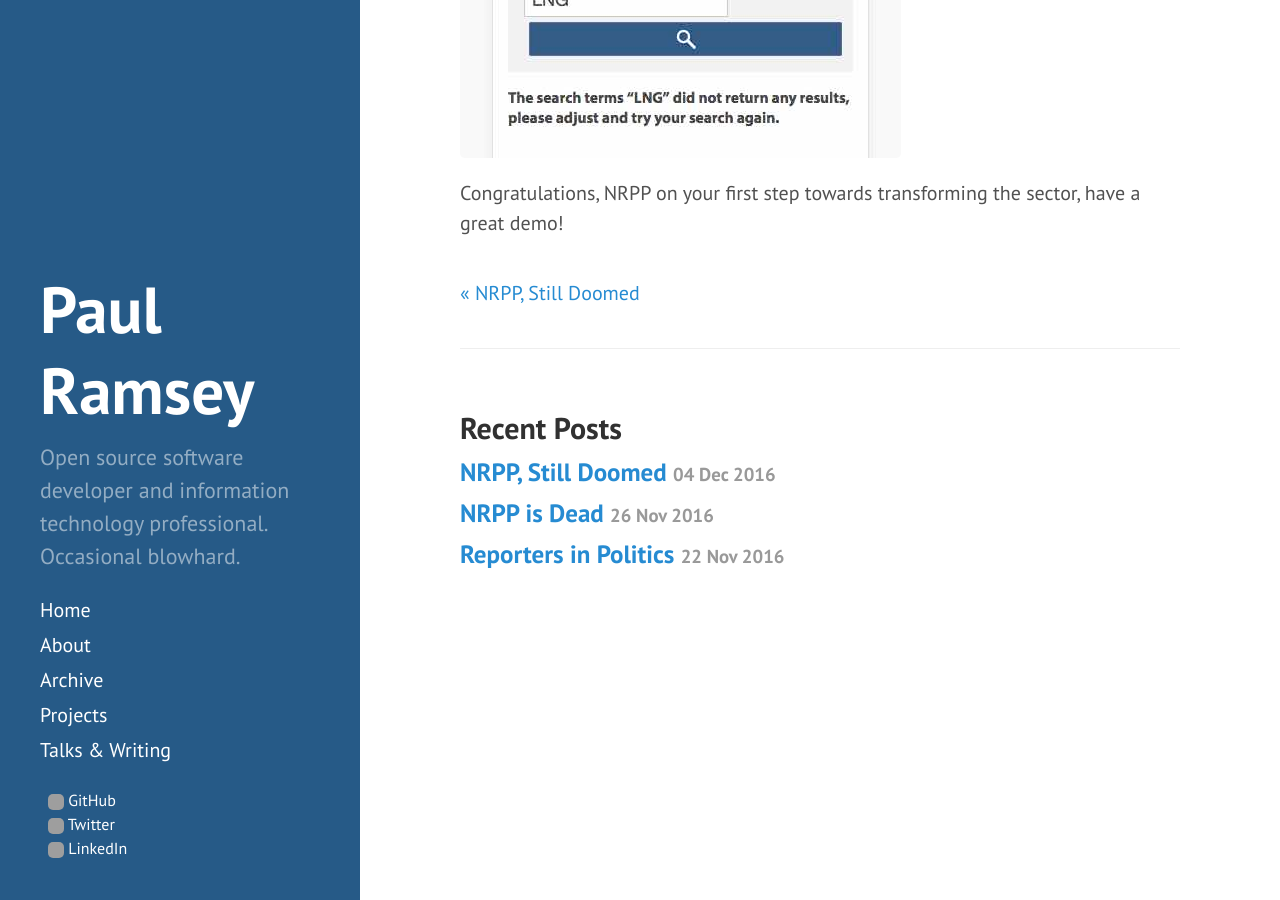
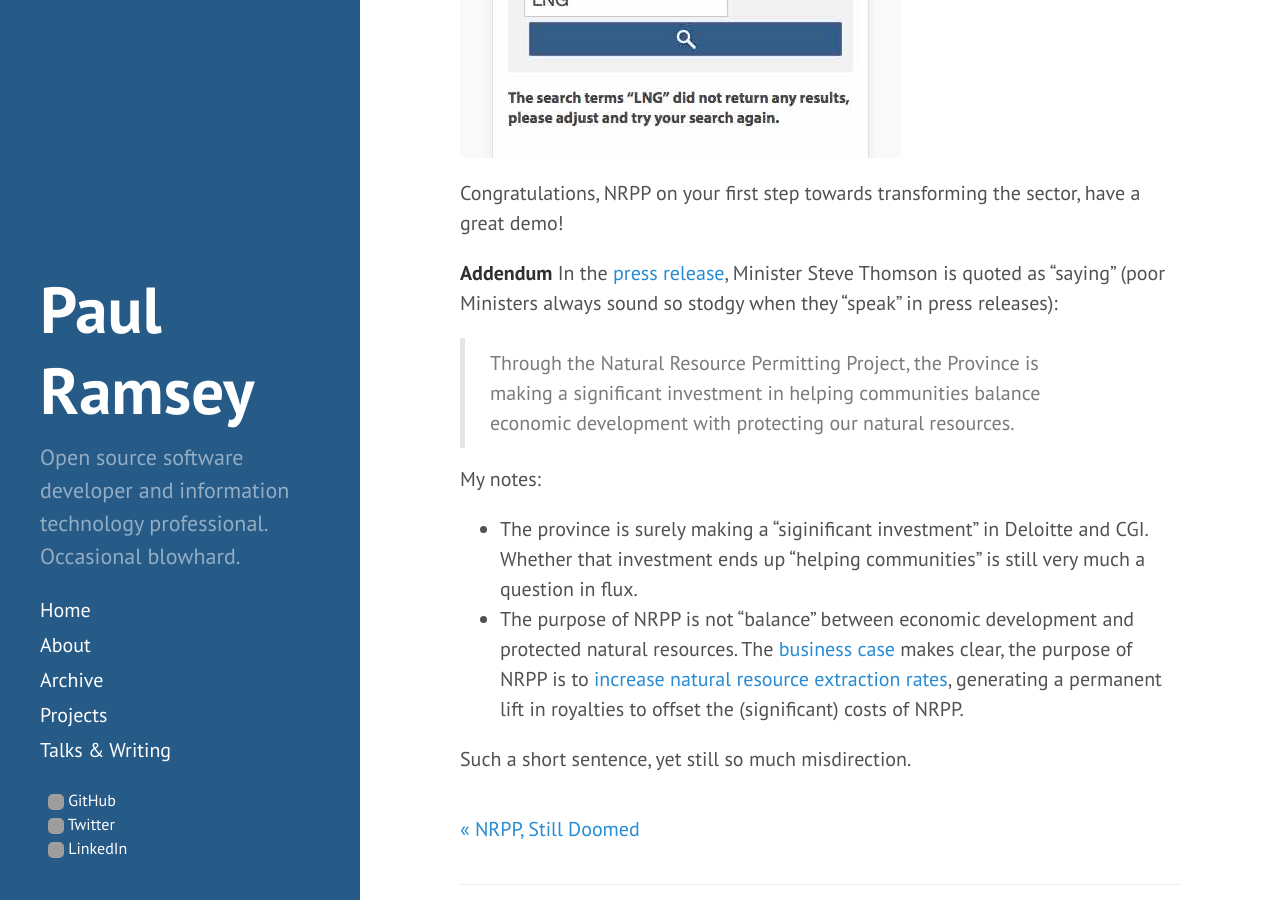
Before and after one commit to pramsey/pramsey.github.io, a Jekyll site: the page built from _posts/2016-12-07-nrpp-its-alive.md, in a window 1280 px wide and 900 px high, scrolled down 3696 px. Built offline with Jekyll 4.4.1, drawn with Linux system fonts in a browser that asks for light colours; comment, search, counter and statistics services are not loaded; grey boxes are pictures that could not be loaded.

Commit message:
Update nrpp

```diff
--- a/_posts/2016-12-07-nrpp-its-alive.md
+++ b/_posts/2016-12-07-nrpp-its-alive.md
@@ -49,3 +49,14 @@ Anyways, while she's getting her demonstration of the new [NRS Online Services w
 <img src="{{ site.images }}2016/nrpp-live-6.jpg" />
 
 Congratulations, NRPP on your first step towards transforming the sector, have a great demo!
+
+**Addendum** In the [press release](https://news.gov.bc.ca/releases/2016FLNR0292-002610?WT.cg_n=Hootsuite), Minister Steve Thomson is quoted as "saying" (poor Ministers always sound so stodgy when they "speak" in press releases):
+
+> Through the Natural Resource Permitting Project, the Province is making a significant investment in helping communities balance economic development with protecting our natural resources.
+
+My notes:
+
+* The province is surely making a "siginificant investment" in Deloitte and CGI. Whether that investment ends up "helping communities" is still very much a question in flux.
+* The purpose of NRPP is not "balance" between economic development and protected natural resources. The [business case](http://www2.gov.bc.ca/gov/content/industry/natural-resource-use/frontcounter-bc/natural-resource-permitting-project/nrpp-business-case-3623) makes clear, the purpose of NRPP is to [increase natural resource extraction rates](http://blog.cleverelephant.ca/2016/05/nrpp-magic-asterisk.html), generating a permanent lift in royalties to offset the (significant) costs of NRPP.
+
+Such a short sentence, yet still so much misdirection.
```
